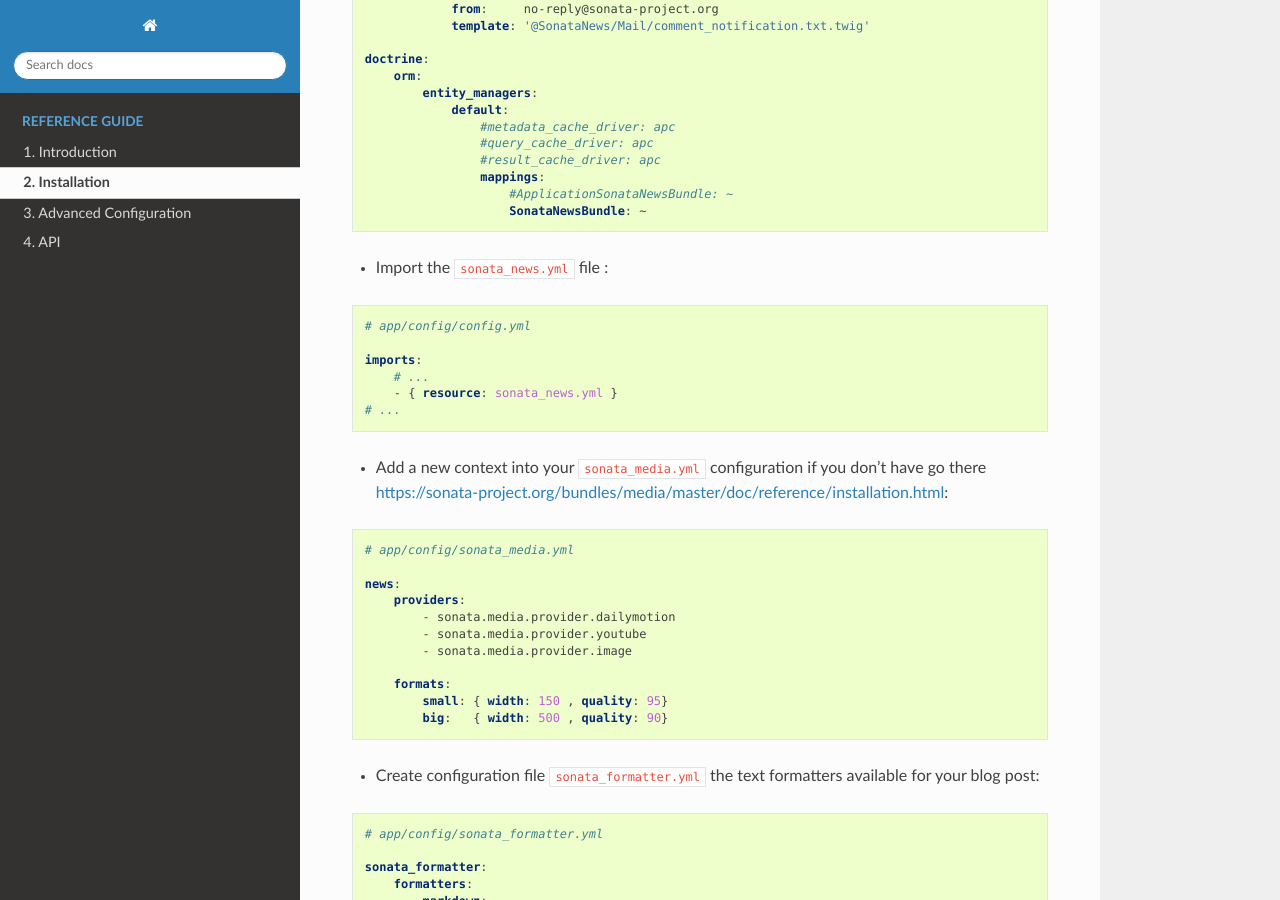
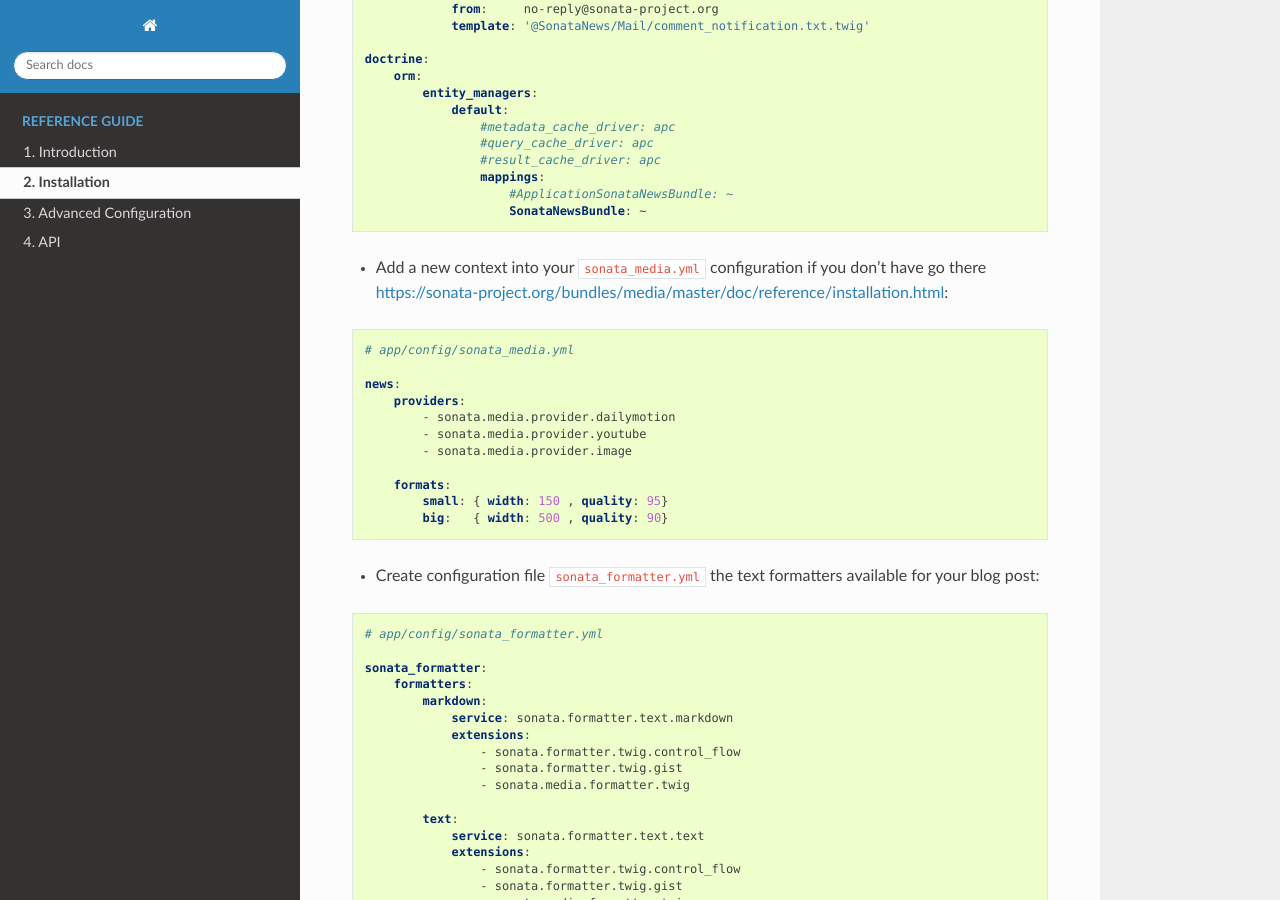
Before and after one commit to sonata-project/SonataNewsBundle, a Sphinx documentation site: the page built from docs/reference/installation.rst, in a window 1280 px wide and 900 px high, scrolled down 1382 px. Built offline with Sphinx 7.4.7 and the Read the Docs theme 2.0.0, drawn with Linux system fonts in a browser that asks for light colours.

Commit message:
Remove unneeded import instruction
This is no longer needed with Symfony 4

```diff
--- a/docs/reference/installation.rst
+++ b/docs/reference/installation.rst
@@ -83,17 +83,6 @@
                         #ApplicationSonataNewsBundle: ~
                         SonataNewsBundle: ~
 
-
-* Import the ``sonata_news.yml`` file :
-
-.. code-block:: yaml
-
-    # app/config/config.yml
-
-    imports:
-        # ...
-        - { resource: sonata_news.yml }
-    # ...
 
 * Add a new context into your ``sonata_media.yml`` configuration if you don't have go there https://sonata-project.org/bundles/media/master/doc/reference/installation.html:
 
```
